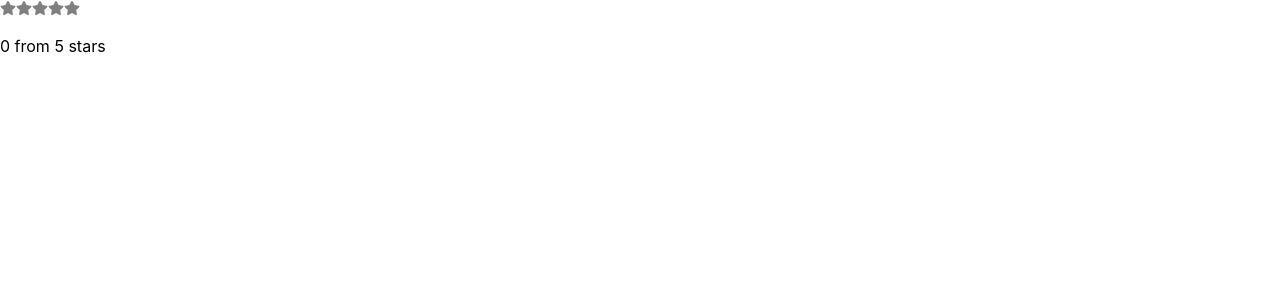
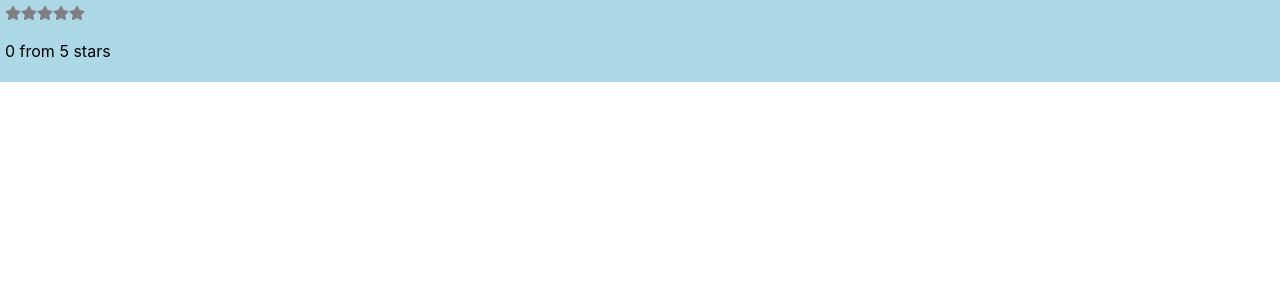
Before and after one commit to BlooAM/rating-star, a React (Create React App) app: page / in a window 1280 px wide. Shown: the top 300 px of the page. Built offline with nearby package versions, Linux system fonts and the light colour scheme.

Commit message:
add style props

```diff
--- a/src/App.js
+++ b/src/App.js
@@ -4,6 +4,6 @@
 
 
 function App() {
-  return <StarRating />;
+  return <StarRating style={{ backgroundColor: "lightblue" }}/>;
 }
 export default App;
--- a/src/components/StarRating.js
+++ b/src/components/StarRating.js
@@ -8,10 +8,10 @@
     <FaStar color={selected ? "red" : "grey"} onClick={onSelect} />
 );
 
-export default function StarRating({totalStars = 5}){
+export default function StarRating({ style = {}, totalStars = 5}){
     const [selectedStars, setSelectedStars] = useState(0);
     return (
-        <>
+        <div style={{ padding: "5px", ...style }}>
             {createArray(totalStars).map((n, i) => (
                 <Star
                 key={i}
@@ -22,6 +22,6 @@
             <p>
                 {selectedStars} from {totalStars} stars
             </p>
-        </>
+        </div>
     );
 }
```
